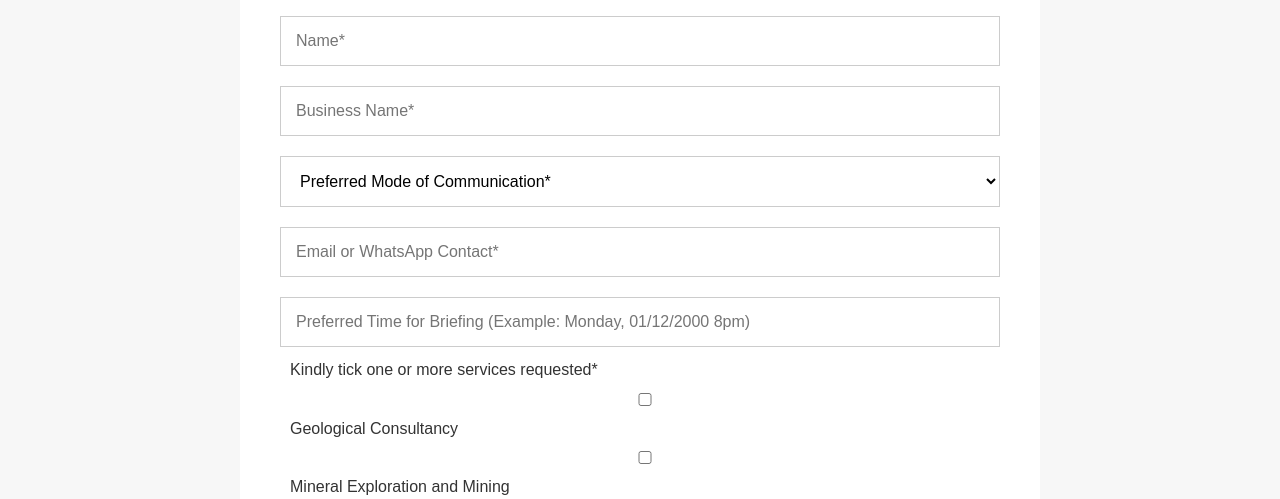
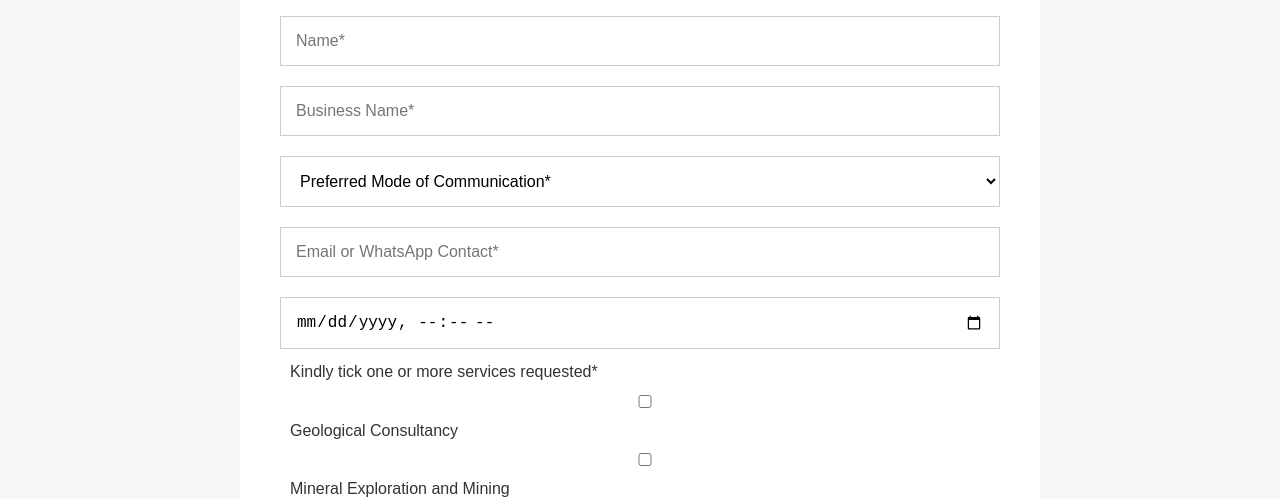
Before and after one commit to Olaadewal/Divlog-Geopetro, a plain HTML site: page index.html in a window 1280 px wide. Shown: the part 304-803 px from the top of the page. Drawn offline with Linux system fonts and the light colour scheme.

Commit message:
Update index.html

```diff
--- a/index.html
+++ b/index.html
@@ -182,7 +182,7 @@
             <input type="text" name="contact" placeholder="Email or WhatsApp Contact*" required>
 
             <!-- Preferred Time for Briefing -->
-            <input type="text" name="preferred_time" placeholder="Preferred Time for Briefing (Example: Monday, 01/12/2000 8pm)" required>
+            <input type="datetime-local" name="preferred_time" placeholder="Preferred Time for Briefing (Example: Monday, 01/12/2000 8pm)" required>
 
             <!-- Services Requested -->
             <div class="service-options">
```
